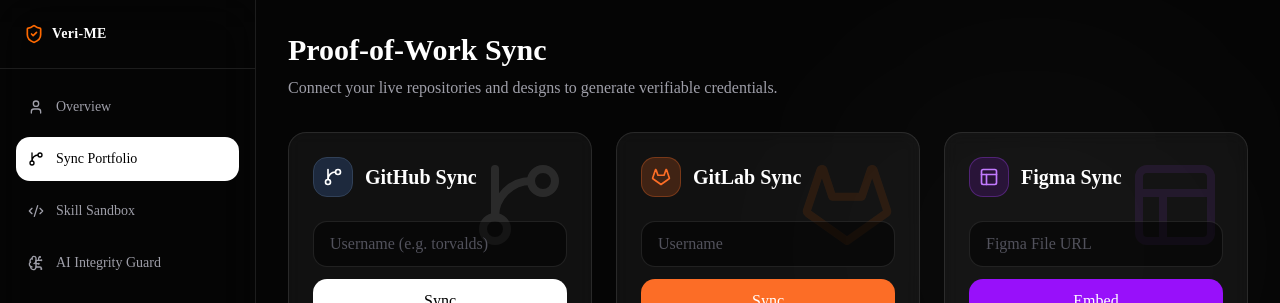
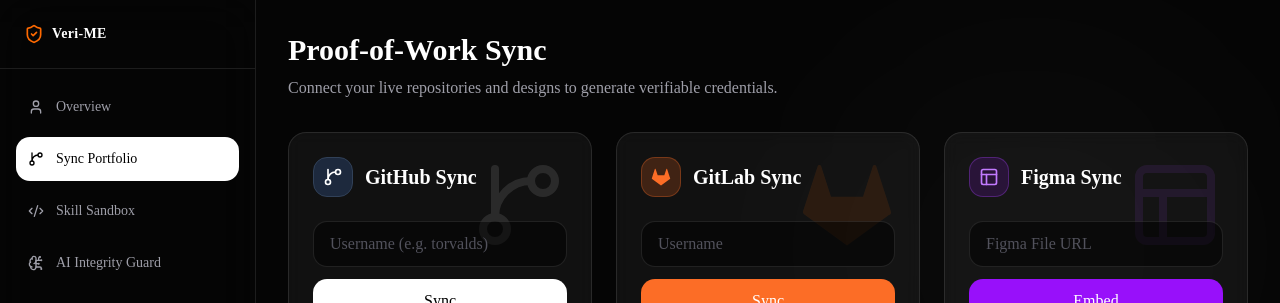
Before and after one commit to isahilkhati/veri-me-sih, a Next.js app in the folder apps/web/: page /dashboard/portfolio in a window 1280 px wide. Shown: the top 303 px of the page. Built offline with nearby package versions, Linux system fonts and the light colour scheme.

Commit message:
Fix lucide-react Gitlab missing export

```diff
--- a/apps/web/src/app/dashboard/portfolio/page.tsx
+++ b/apps/web/src/app/dashboard/portfolio/page.tsx
@@ -1,7 +1,13 @@
 'use client';
 import { useState } from 'react';
 import { motion } from 'framer-motion';
-import { GitBranch, Star, GitFork, ExternalLink, Loader2, CheckCircle2, Layout, Gitlab } from 'lucide-react';
+import { GitBranch, Star, GitFork, ExternalLink, Loader2, CheckCircle2, Layout } from 'lucide-react';
+
+const Gitlab = ({ className }: { className?: string }) => (
+  <svg viewBox="0 0 24 24" fill="currentColor" className={className}>
+    <path d="M22.65 14.39L12 22.13 1.35 14.39a.84.84 0 0 1-.3-.94l1.22-3.78 2.44-7.51A.42.42 0 0 1 5.1 2h.02a.43.43 0 0 1 .4.27l2.48 7.64h8l2.48-7.64a.43.43 0 0 1 .4-.27h.02a.42.42 0 0 1 .39.27l2.44 7.51 1.22 3.78a.84.84 0 0 1-.3.94z" />
+  </svg>
+);
 
 export default function PortfolioSyncPage() {
   const [githubUser, setGithubUser] = useState('');
```
